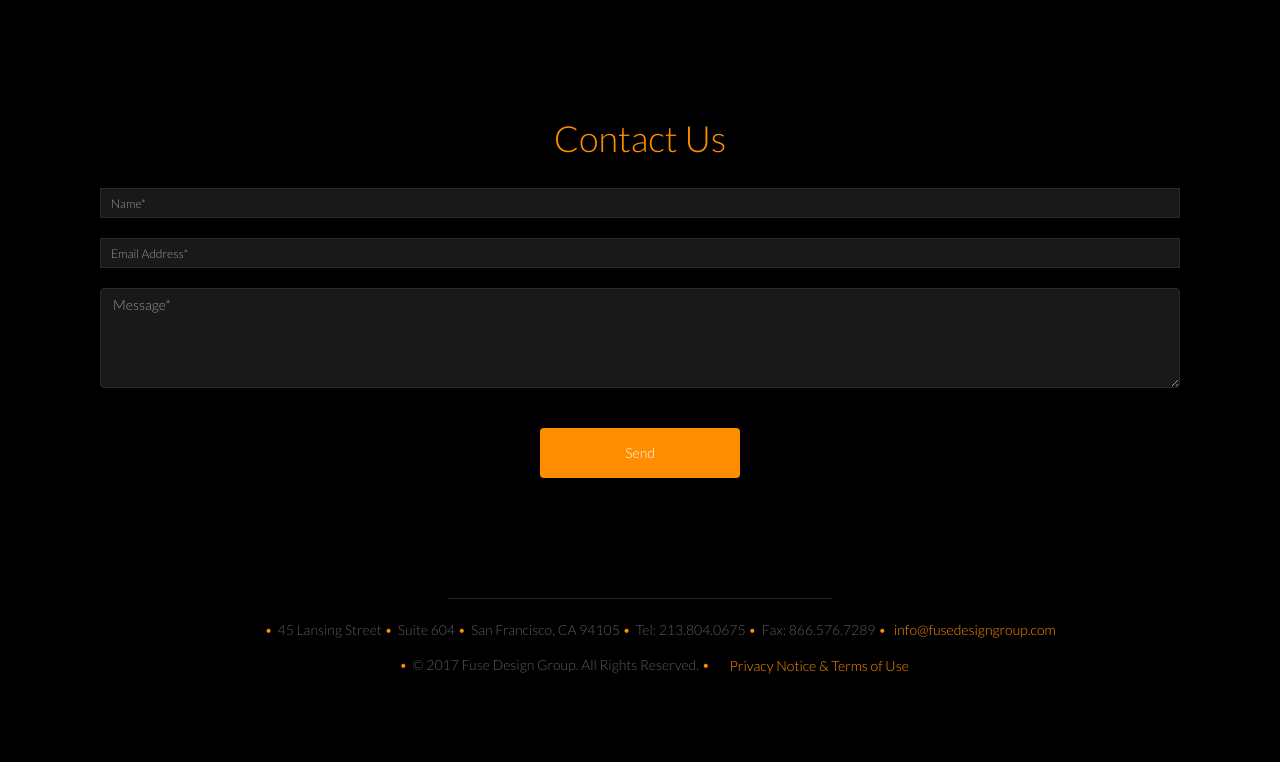
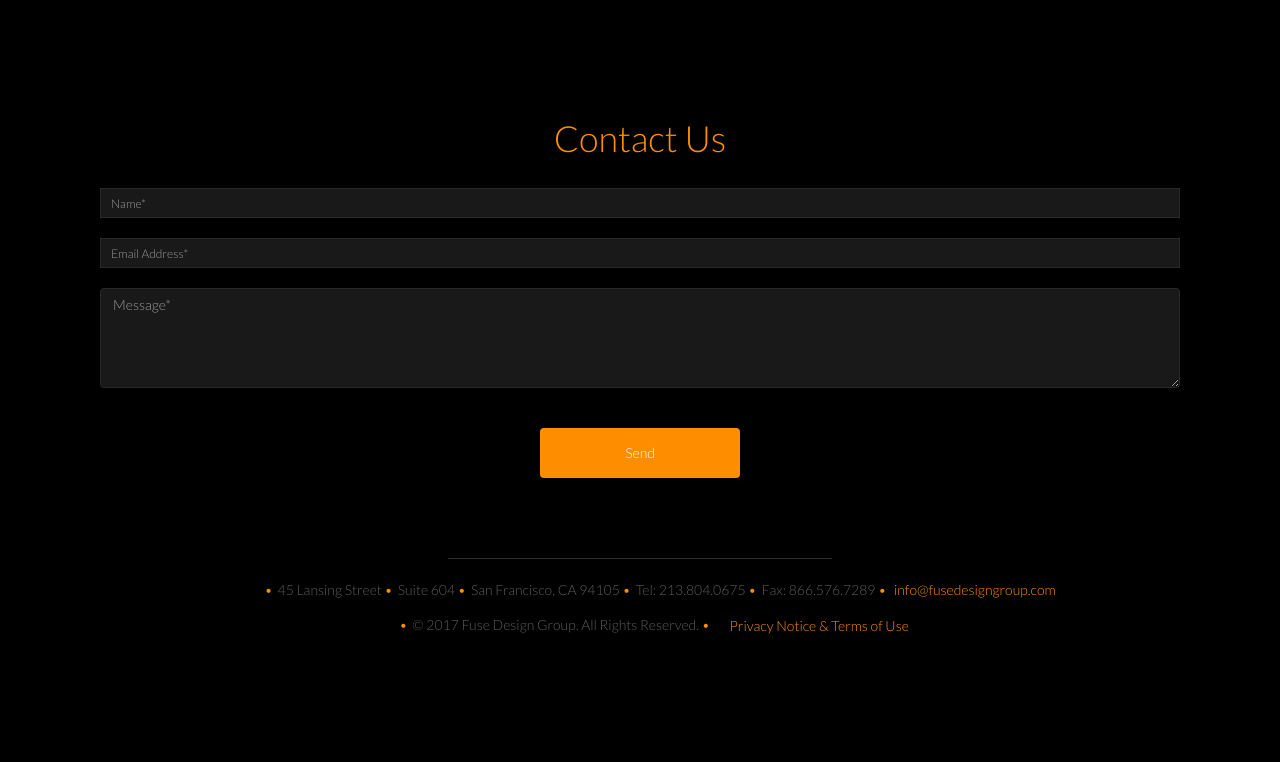
Before and after one commit to avicrayyy/fdg, a PHP site: page / in a window 1280 px wide. Shown: the part 1831-2593 px from the top of the page. After the commit the page ends 2465 px from the top, so only its background shows below. Run offline with PHP 8.4, Linux system fonts and the light colour scheme; some libraries are stand-ins or nearby versions.

Commit message:
Random CSS Fix

```diff
--- a/css/my.css
+++ b/css/my.css
@@ -115,7 +115,7 @@ strong {
 /*contact Section*/
 
 section.contact {
-  padding: 100px;
+  padding: 100px 100px 60px 100px;
 }
 
 .text-box {
```
